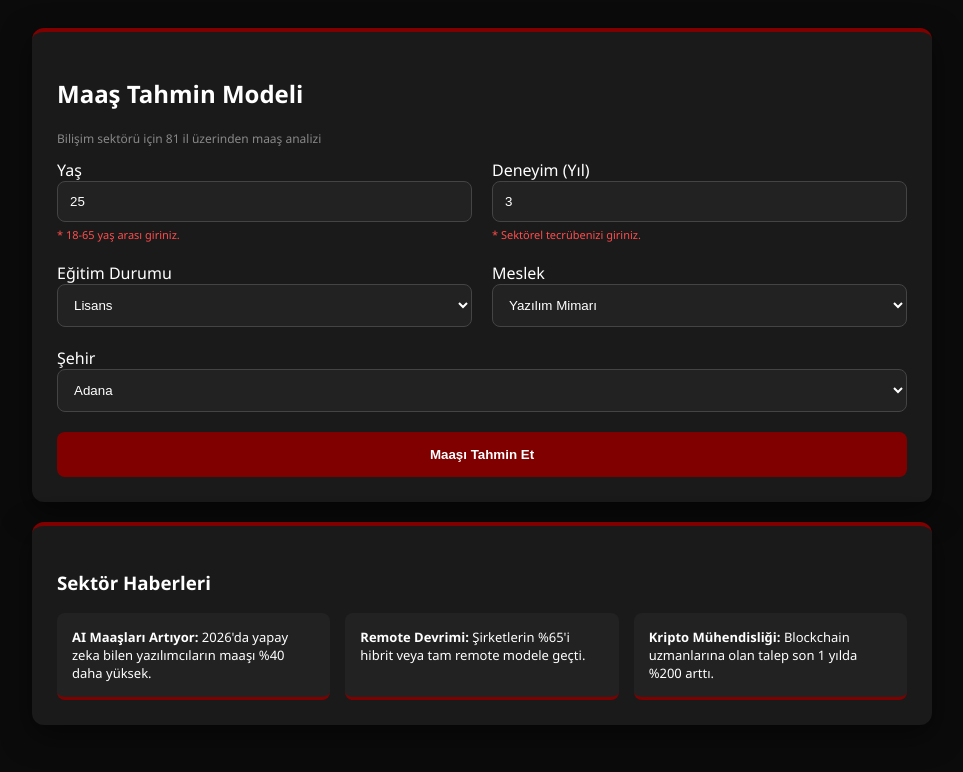
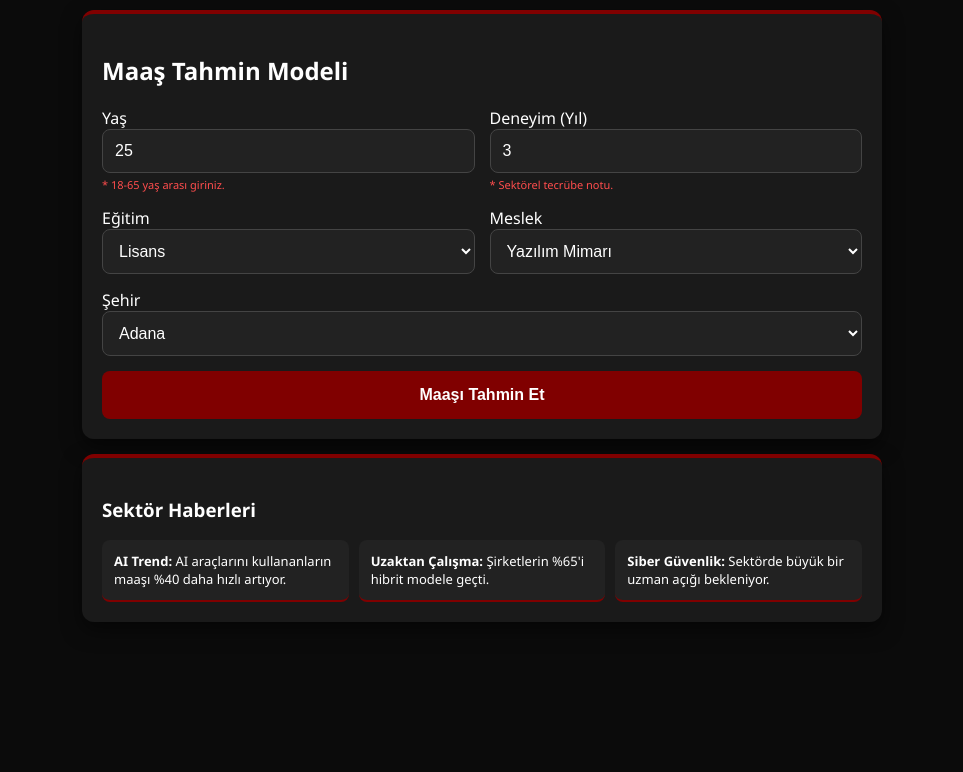
Before and after one commit to kayisdagasli-cmd/maas-tahmini-modeli, a Flask app: page / in a window 1280 px wide. Shown: the top 772 px of the page, without its empty margins (158-1121 px from the left). Run offline with Flask 3, Linux system fonts and the light colour scheme; some libraries are stand-ins or nearby versions.

Commit message:
Update index.html

```diff
--- a/templates/index.html
+++ b/templates/index.html
@@ -6,99 +6,85 @@
     <title>Maaş Tahmin Modeli</title>
     <script src="https://cdn.jsdelivr.net/npm/countup.js@2.0.7/dist/countUp.min.js"></script>
     <style>
-        :root { --bordo: #800000; --koyu: #0b0b0b; --kart: #1a1a1a; --text: #ffffff; }
-        body { background: var(--koyu); color: var(--text); font-family: 'Segoe UI', sans-serif; padding: 20px; }
-        .container { max-width: 900px; margin: auto; }
-        .card { background: var(--kart); border-radius: 12px; padding: 25px; border-top: 4px solid var(--bordo); margin-bottom: 20px; box-shadow: 0 10px 30px rgba(0,0,0,0.5); position: relative; }
-        .grid { display: grid; grid-template-columns: 1fr 1fr; gap: 20px; }
-        input, select { width: 100%; padding: 12px; background: #222; border: 1px solid #444; border-radius: 8px; color: white; box-sizing: border-box; }
-        .not { font-size: 11px; color: #ff4d4d; margin-top: 5px; display: block; }
-        .btn { width: 100%; padding: 15px; background: var(--bordo); border: none; border-radius: 8px; color: white; font-weight: bold; cursor: pointer; margin-top: 20px; }
-        .price { font-size: 45px; color: #ff4d4d; font-weight: bold; }
-        .bar-chart { display: flex; align-items: flex-end; height: 120px; gap: 2px; background: #000; padding: 10px; border-radius: 8px; overflow-x: auto; }
-        .bar { min-width: 8px; background: var(--bordo); height: 20px; transition: 0.3s; }
-        .bar:hover { background: #ff4d4d; cursor: pointer; }
-        .bar-active { background: #ff4d4d; min-width: 12px; height: 50px !important; }
-        .news-grid { display: grid; grid-template-columns: repeat(3, 1fr); gap: 15px; }
-        .news-card { background: #222; padding: 15px; border-radius: 8px; border-bottom: 3px solid var(--bordo); font-size: 13px; }
+        :root { --bordo: #800000; --bg: #0b0b0b; --card: #1a1a1a; --text: #ffffff; }
+        body { background: var(--bg); color: var(--text); font-family: 'Segoe UI', sans-serif; margin: 0; padding: 10px; }
+        .container { max-width: 800px; margin: auto; }
+        .card { background: var(--card); border-radius: 12px; padding: 20px; border-top: 4px solid var(--bordo); margin-bottom: 15px; box-shadow: 0 8px 20px rgba(0,0,0,0.5); }
+        .grid { display: grid; grid-template-columns: 1fr 1fr; gap: 15px; }
+        @media (max-width: 600px) { .grid { grid-template-columns: 1fr; } }
+        input, select { width: 100%; padding: 12px; background: #222; border: 1px solid #444; border-radius: 8px; color: white; box-sizing: border-box; font-size: 16px; }
+        .not { font-size: 11px; color: #ff4d4d; display: block; margin-top: 4px; }
+        .btn { width: 100%; padding: 15px; background: var(--bordo); border: none; border-radius: 8px; color: white; font-weight: bold; cursor: pointer; margin-top: 15px; font-size: 16px; }
+        .price { font-size: clamp(35px, 10vw, 55px); color: #ff4d4d; font-weight: bold; margin: 10px 0; }
+        .bar-chart { display: flex; align-items: flex-end; height: 120px; gap: 2px; background: #000; padding: 10px; border-radius: 8px; overflow-x: auto; position: relative; }
+        .bar { min-width: 8px; background: var(--bordo); height: 15px; transition: 0.2s; cursor: pointer; }
+        .bar-active { background: #ff4d4d; min-width: 12px; height: 60px !important; }
+        #city-info { background: white; color: black; padding: 4px 8px; border-radius: 4px; font-size: 12px; position: absolute; display: none; pointer-events: none; z-index: 100; font-weight: bold; }
+        .news-grid { display: grid; grid-template-columns: repeat(3, 1fr); gap: 10px; }
+        @media (max-width: 600px) { .news-grid { grid-template-columns: 1fr; } }
+        .news-card { background: #222; padding: 12px; border-radius: 8px; font-size: 13px; border-bottom: 2px solid var(--bordo); }
     </style>
 </head>
 <body>
     <div class="container">
         <div class="card">
             <h2>Maaş Tahmin Modeli</h2>
-            <p style="font-size:12px; color:#888;">Bilişim sektörü için 81 il üzerinden maaş analizi</p>
             <form action="/predict" method="post">
                 <div class="grid">
-                    <div>
-                        <label>Yaş</label>
-                        <input type="number" name="yas" value="{{ yas if yas else 25 }}" required>
-                        <span class="not">* 18-65 yaş arası giriniz.</span>
-                    </div>
-                    <div>
-                        <label>Deneyim (Yıl)</label>
-                        <input type="number" name="deneyim" value="{{ deneyim if deneyim else 3 }}" required>
-                        <span class="not">* Sektörel tecrübenizi giriniz.</span>
-                    </div>
-                    <div>
-                        <label>Eğitim Durumu</label>
-                        <select name="egitim">
-                            <option>Lise</option><option selected>Lisans</option><option>Yüksek Lisans</option><option>Doktora</option>
-                        </select>
-                    </div>
-                    <div>
-                        <label>Meslek</label>
-                        <select name="meslek">
-                            {% for m in meslekler %}<option>{{ m }}</option>{% endfor %}
-                        </select>
-                    </div>
+                    <div><label>Yaş</label><input type="number" name="yas" value="{{ yas if yas else 25 }}" min="18" max="65" required><span class="not">* 18-65 yaş arası giriniz.</span></div>
+                    <div><label>Deneyim (Yıl)</label><input type="number" name="deneyim" value="{{ deneyim if deneyim else 3 }}" required><span class="not">* Sektörel tecrübe notu.</span></div>
+                    <div><label>Eğitim</label><select name="egitim"><option>Lise</option><option selected>Lisans</option><option>Yüksek Lisans</option><option>Doktora</option></select></div>
+                    <div><label>Meslek</label><select name="meslek">{% for m in meslekler %}<option {% if m == meslek %}selected{% endif %}>{{ m }}</option>{% endfor %}</select></div>
                 </div>
-                <div style="margin-top:20px;">
-                    <label>Şehir</label>
-                    <select name="sehir">
-                        {% for s in sehirler %}<option {% if s == secilen_sehir %}selected{% endif %}>{{ s }}</option>{% endfor %}
-                    </select>
-                </div>
+                <div style="margin-top:15px;"><label>Şehir</label><select name="sehir">{% for s in sehirler %}<option {% if s == secilen_sehir %}selected{% endif %}>{{ s }}</option>{% endfor %}</select></div>
                 <button type="submit" class="btn">Maaşı Tahmin Et</button>
             </form>
         </div>
 
+        {% if hata %}<div class="card" style="color:#ff4d4d; text-align:center;">{{ hata }}</div>{% endif %}
+
         {% if tahmin %}
         <div class="card" style="text-align: center;">
-            <h3>Analiz & Kıyaslama</h3>
+            <h3>Tahmini Aylık Maaş</h3>
             <div class="price" id="sayac">0</div>
-            <p>Asgari ücretin <strong>{{ oran }}</strong> katı maaş alıyorsunuz.</p>
-            <div style="background:#111; padding: 15px; border-radius: 8px; text-align: left; border-left: 4px solid var(--bordo);">
-                <p>📍 Şehir Analizi: <strong>{{ secilen_sehir }}</strong> yaşam maliyeti hesaplandı.</p>
-                <p>📊 Geçim Endeksi: <strong>72/100 (İyi)</strong></p>
-            </div>
+            <p style="margin:0;">Asgari ücretin <strong>{{ oran }}</strong> katı.</p>
         </div>
 
         <div class="card">
-            <h3>81 İl Maaş Karşılaştırması</h3>
-            <div class="bar-chart">
+            <h3>81 İl Karşılaştırması</h3>
+            <div class="bar-chart" id="chart">
+                <div id="city-info"></div>
                 {% for s in sehirler %}
-                <div class="bar {% if s == secilen_sehir %}bar-active{% endif %}" title="{{ s }}"></div>
+                <div class="bar {% if s == secilen_sehir %}bar-active{% endif %}" data-city="{{ s }}" style="height: {{ range(20, 100) | random }}px;"></div>
                 {% endfor %}
             </div>
-            <p style="font-size: 11px; color: #666; margin-top: 10px;">* Kırmızı sütun seçtiğiniz şehri, diğerleri iller arası farkları temsil eder.</p>
+            <p style="font-size:11px; color:#666; margin-top:10px;">* Kırmızı sütun seçilen şehri temsil eder. İsmi görmek için barlara dokunun.</p>
         </div>
         {% endif %}
 
         <div class="card">
             <h3>Sektör Haberleri</h3>
             <div class="news-grid">
-                <div class="news-card"><strong>AI Maaşları Artıyor:</strong> 2026'da yapay zeka bilen yazılımcıların maaşı %40 daha yüksek.</div>
-                <div class="news-card"><strong>Remote Devrimi:</strong> Şirketlerin %65'i hibrit veya tam remote modele geçti.</div>
-                <div class="news-card"><strong>Kripto Mühendisliği:</strong> Blockchain uzmanlarına olan talep son 1 yılda %200 arttı.</div>
+                <div class="news-card"><strong>AI Trend:</strong> AI araçlarını kullananların maaşı %40 daha hızlı artıyor.</div>
+                <div class="news-card"><strong>Uzaktan Çalışma:</strong> Şirketlerin %65'i hibrit modele geçti.</div>
+                <div class="news-card"><strong>Siber Güvenlik:</strong> Sektörde büyük bir uzman açığı bekleniyor.</div>
             </div>
         </div>
     </div>
-
     <script>
         {% if tahmin %}
-        const hedef = parseInt("{{ tahmin }}".replace(/\./g, ''));
-        new CountUp('sayac', hedef, { separator: '.', decimal: ',', duration: 2 }).start();
+        new CountUp('sayac', {{ tahmin }}, { separator: '.', decimal: ',', duration: 2 }).start();
+        const bars = document.querySelectorAll('.bar');
+        const info = document.getElementById('city-info');
+        bars.forEach(bar => {
+            bar.addEventListener('click', (e) => {
+                info.innerText = bar.getAttribute('data-city');
+                info.style.display = 'block';
+                info.style.left = (bar.offsetLeft) + 'px';
+                info.style.bottom = (bar.offsetHeight + 10) + 'px';
+                setTimeout(() => { info.style.display = 'none'; }, 2000);
+            });
+        });
         {% endif %}
     </script>
 </body>
```
